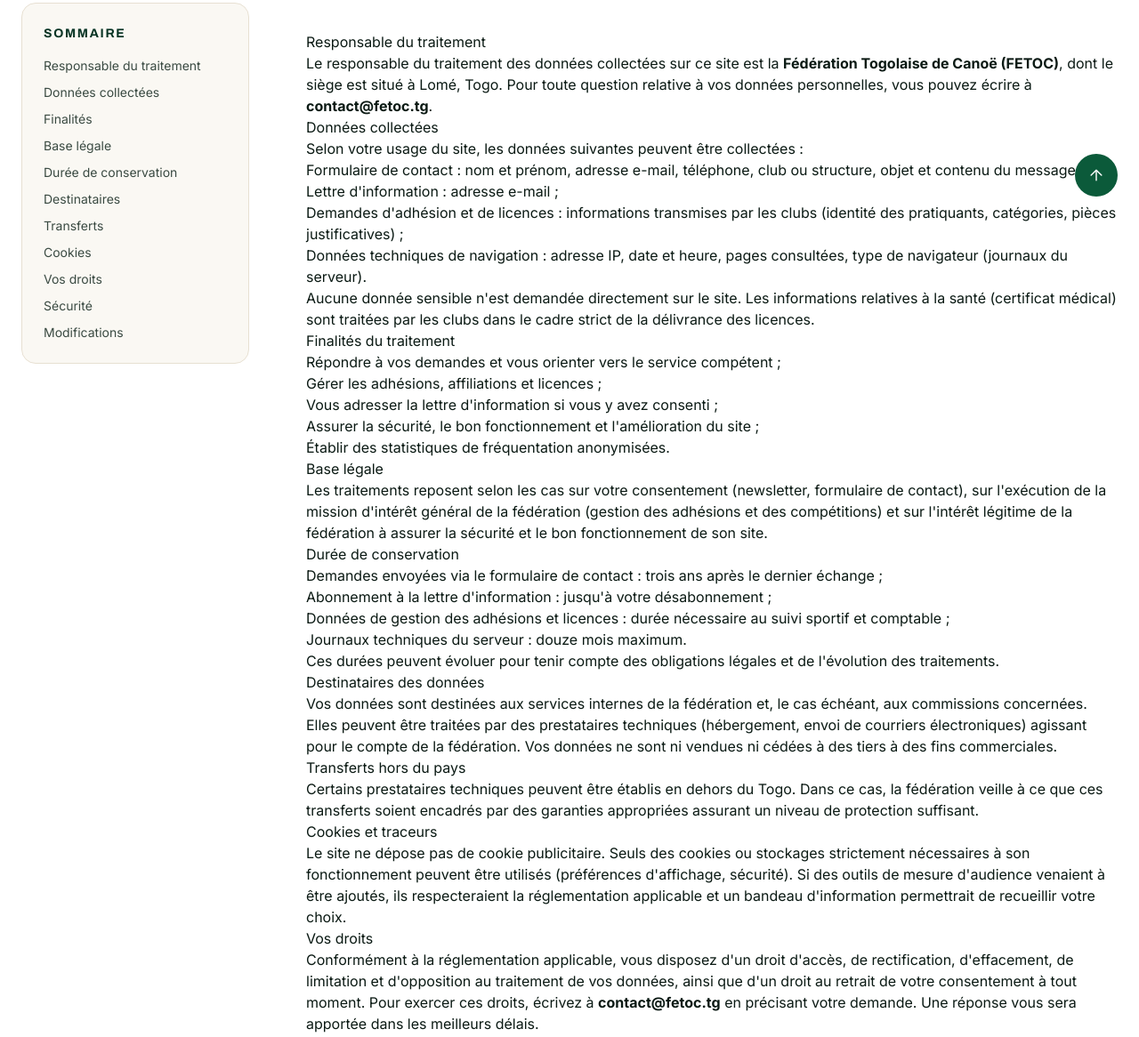
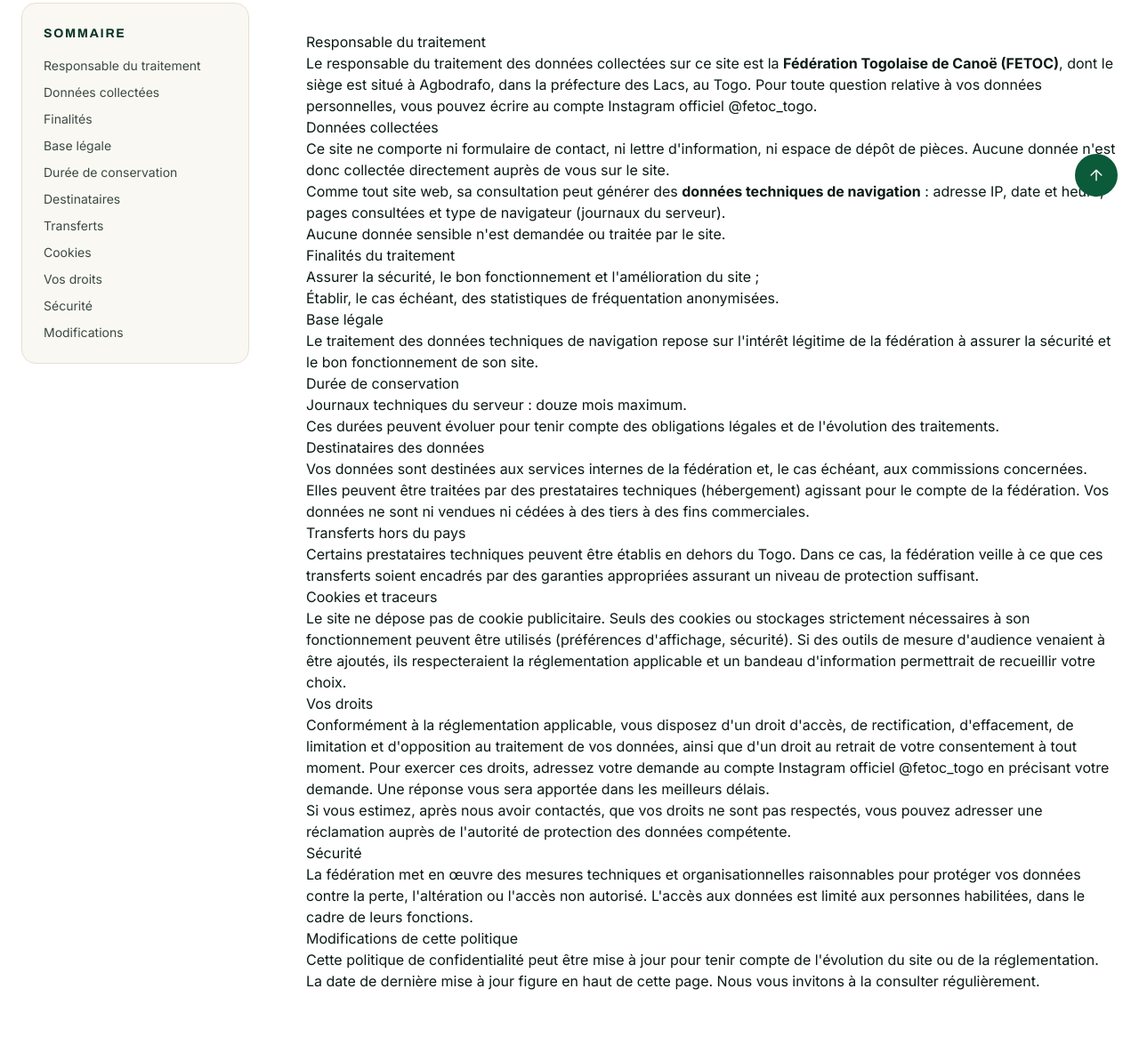
Before and after one commit to StaneDetazo/federation-togolaise-canoe, a website with bundled scripts: page confidentialite.html in a window 1280 px wide. Shown: the part 555-1721 px from the top of the page at 89% size. Built offline with nearby package versions, Linux system fonts and the light colour scheme.

Commit message:
Pages légales : coordonnées réelles, plus d'e-mail ni de formulaire fictif

```diff
--- a/confidentialite.html
+++ b/confidentialite.html
@@ -85,45 +85,36 @@
               <h2 id="responsable" class="scroll-mt-32">Responsable du traitement</h2>
               <p>
                 Le responsable du traitement des données collectées sur ce site est la <strong>Fédération Togolaise de
-                Canoë (FETOC)</strong>, dont le siège est situé à Lomé, Togo. Pour toute question relative à vos données
-                personnelles, vous pouvez écrire à <strong>contact@fetoc.tg</strong>.
+                Canoë (FETOC)</strong>, dont le siège est situé à Agbodrafo, dans la préfecture des Lacs, au Togo. Pour
+                toute question relative à vos données personnelles, vous pouvez écrire au compte Instagram officiel
+                <a href="https://www.instagram.com/fetoc_togo/" target="_blank" rel="noopener noreferrer">@fetoc_togo</a>.
               </p>
 
               <h2 id="donnees" class="scroll-mt-32">Données collectées</h2>
-              <p>Selon votre usage du site, les données suivantes peuvent être collectées :</p>
-              <ul>
-                <li>Formulaire de contact : nom et prénom, adresse e-mail, téléphone, club ou structure, objet et contenu du message ;</li>
-                <li>Lettre d'information : adresse e-mail ;</li>
-                <li>Demandes d'adhésion et de licences : informations transmises par les clubs (identité des pratiquants, catégories, pièces justificatives) ;</li>
-                <li>Données techniques de navigation : adresse IP, date et heure, pages consultées, type de navigateur (journaux du serveur).</li>
-              </ul>
               <p>
-                Aucune donnée sensible n'est demandée directement sur le site. Les informations relatives à la santé
-                (certificat médical) sont traitées par les clubs dans le cadre strict de la délivrance des licences.
+                Ce site ne comporte ni formulaire de contact, ni lettre d'information, ni espace de dépôt de pièces.
+                Aucune donnée n'est donc collectée directement auprès de vous sur le site.
               </p>
+              <p>
+                Comme tout site web, sa consultation peut générer des <strong>données techniques de navigation</strong> :
+                adresse IP, date et heure, pages consultées et type de navigateur (journaux du serveur).
+              </p>
+              <p>Aucune donnée sensible n'est demandée ou traitée par le site.</p>
 
               <h2 id="finalites" class="scroll-mt-32">Finalités du traitement</h2>
               <ul>
-                <li>Répondre à vos demandes et vous orienter vers le service compétent ;</li>
-                <li>Gérer les adhésions, affiliations et licences ;</li>
-                <li>Vous adresser la lettre d'information si vous y avez consenti ;</li>
                 <li>Assurer la sécurité, le bon fonctionnement et l'amélioration du site ;</li>
-                <li>Établir des statistiques de fréquentation anonymisées.</li>
+                <li>Établir, le cas échéant, des statistiques de fréquentation anonymisées.</li>
               </ul>
 
               <h2 id="base" class="scroll-mt-32">Base légale</h2>
               <p>
-                Les traitements reposent selon les cas sur votre consentement (newsletter, formulaire de contact),
-                sur l'exécution de la mission d'intérêt général de la fédération (gestion des adhésions et des
-                compétitions) et sur l'intérêt légitime de la fédération à assurer la sécurité et le bon
-                fonctionnement de son site.
+                Le traitement des données techniques de navigation repose sur l'intérêt légitime de la fédération à
+                assurer la sécurité et le bon fonctionnement de son site.
               </p>
 
               <h2 id="conservation" class="scroll-mt-32">Durée de conservation</h2>
               <ul>
-                <li>Demandes envoyées via le formulaire de contact : trois ans après le dernier échange ;</li>
-                <li>Abonnement à la lettre d'information : jusqu'à votre désabonnement ;</li>
-                <li>Données de gestion des adhésions et licences : durée nécessaire au suivi sportif et comptable ;</li>
                 <li>Journaux techniques du serveur : douze mois maximum.</li>
               </ul>
               <p>Ces durées peuvent évoluer pour tenir compte des obligations légales et de l'évolution des traitements.</p>
@@ -131,9 +122,8 @@
               <h2 id="destinataires" class="scroll-mt-32">Destinataires des données</h2>
               <p>
                 Vos données sont destinées aux services internes de la fédération et, le cas échéant, aux commissions
-                concernées. Elles peuvent être traitées par des prestataires techniques (hébergement, envoi de
-                courriers électroniques) agissant pour le compte de la fédération. Vos données ne sont ni vendues ni
-                cédées à des tiers à des fins commerciales.
+                concernées. Elles peuvent être traitées par des prestataires techniques (hébergement) agissant pour le
+                compte de la fédération. Vos données ne sont ni vendues ni cédées à des tiers à des fins commerciales.
               </p>
 
               <h2 id="transferts" class="scroll-mt-32">Transferts hors du pays</h2>
@@ -155,9 +145,9 @@
               <p>
                 Conformément à la réglementation applicable, vous disposez d'un droit d'accès, de rectification,
                 d'effacement, de limitation et d'opposition au traitement de vos données, ainsi que d'un droit au
-                retrait de votre consentement à tout moment. Pour exercer ces droits, écrivez à
-                <strong>contact@fetoc.tg</strong> en précisant votre demande. Une réponse vous sera apportée dans les
-                meilleurs délais.
+                retrait de votre consentement à tout moment. Pour exercer ces droits, adressez votre demande au compte
+                Instagram officiel <a href="https://www.instagram.com/fetoc_togo/" target="_blank" rel="noopener noreferrer">@fetoc_togo</a>
+                en précisant votre demande. Une réponse vous sera apportée dans les meilleurs délais.
               </p>
               <p>
                 Si vous estimez, après nous avoir contactés, que vos droits ne sont pas respectés, vous pouvez adresser
```
Also changed, not shown: accessibilite.html (+5 -9 lines), mentions-legales.html (+13 -8 lines).
